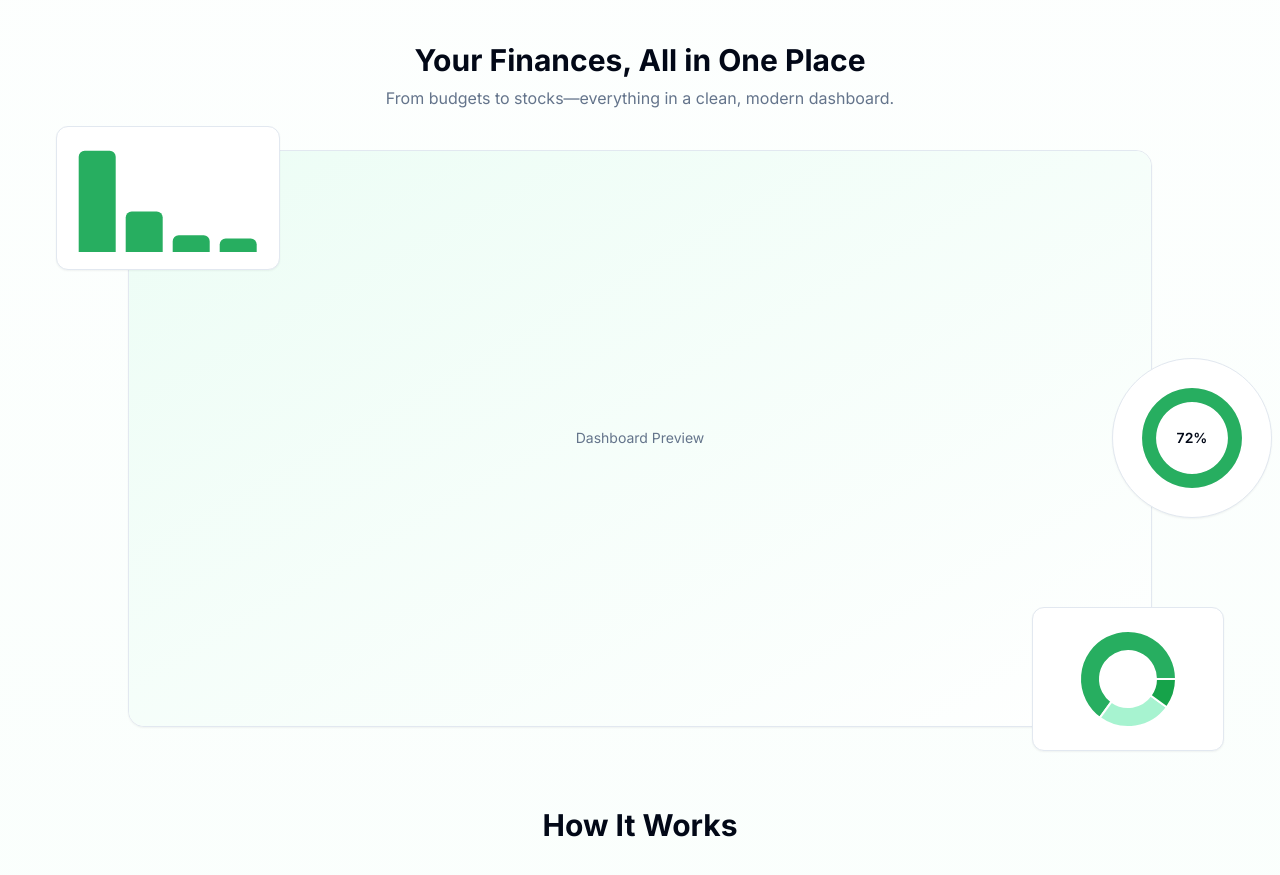
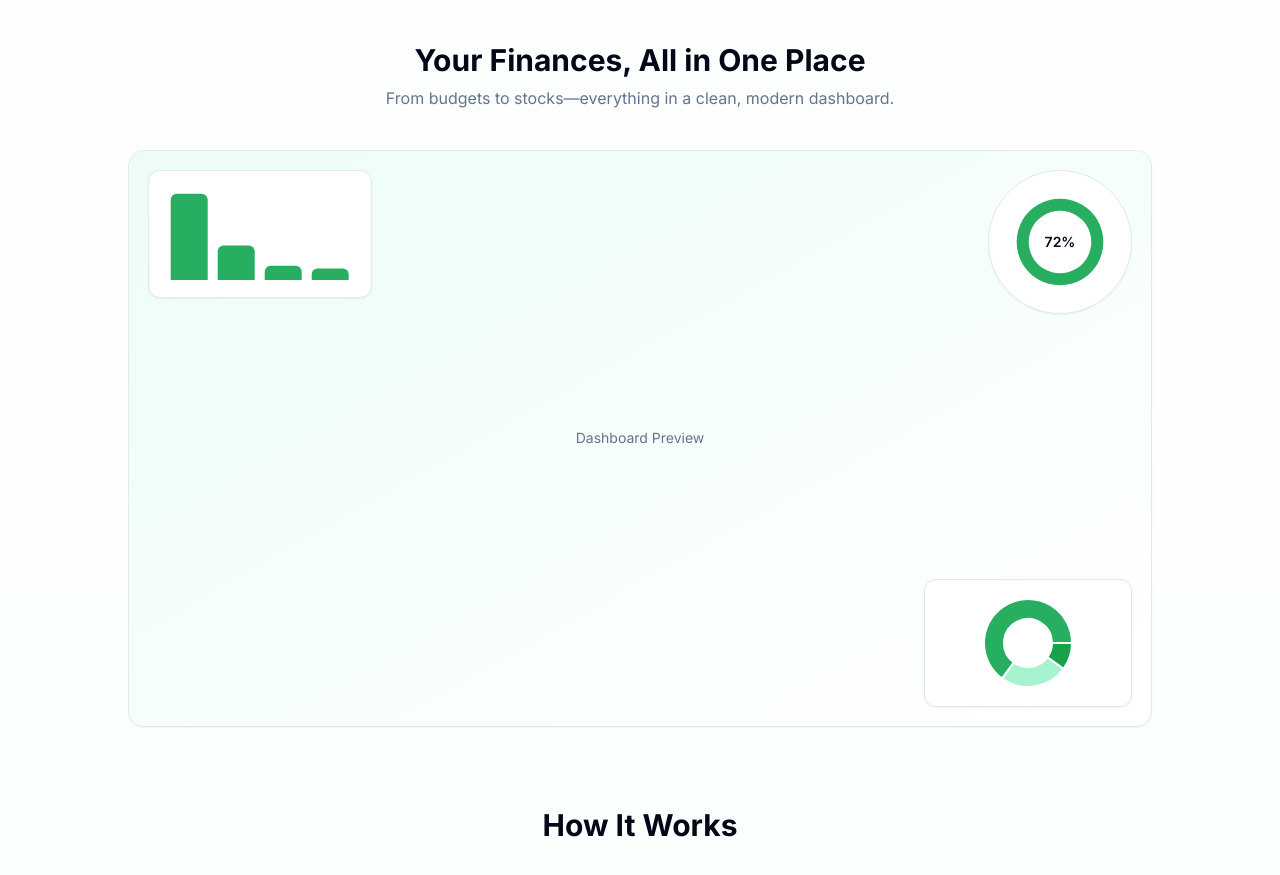
Before and after one commit to shashwat106/fintech, a React (Vite) app: page / in a window 1280 px wide. Shown: the part 940-1815 px from the top of the page. Built offline with nearby package versions, Linux system fonts and the light colour scheme.

Commit message:
Align floating charts within dashboard preview
cgen-755334934b3a44f992665376a6cf09fa

```diff
--- a/client/pages/Index.tsx
+++ b/client/pages/Index.tsx
@@ -90,15 +90,15 @@ export default function Index() {
             From budgets to stocks—everything in a clean, modern dashboard.
           </p>
         </div>
-        <div className="relative mt-10">
-          <div className="mx-auto max-w-5xl rounded-2xl border bg-white shadow-sm overflow-hidden">
+        <div className="relative mt-10 mx-auto max-w-5xl">
+          <div className="w-full rounded-2xl border bg-white shadow-sm overflow-hidden">
             <div className="aspect-[16/9] w-full bg-gradient-to-br from-emerald-50 to-white grid place-items-center">
               <div className="text-sm text-muted-foreground">Dashboard Preview</div>
             </div>
           </div>
           {/* floating mini charts */}
-          <div className="pointer-events-none">
-            <div className="absolute -top-6 left-6 w-56 h-36 rounded-xl border bg-white shadow-sm p-3">
+          <div className="pointer-events-none absolute inset-0">
+            <div className="absolute top-5 left-5 w-44 h-28 md:w-56 md:h-32 rounded-xl border bg-white shadow-sm p-3 z-10">
               <ResponsiveContainer width="100%" height="100%">
                 <BarChart data={barData}>
                   <XAxis dataKey="name" hide />
@@ -108,10 +108,10 @@ export default function Index() {
                 </BarChart>
               </ResponsiveContainer>
             </div>
-            <div className="absolute -bottom-6 right-6 w-48 h-36 rounded-xl border bg-white shadow-sm p-3">
+            <div className="absolute bottom-5 right-5 w-40 h-28 md:w-52 md:h-32 rounded-xl border bg-white shadow-sm p-3 z-10">
               <ResponsiveContainer width="100%" height="100%">
                 <PieChart>
-                  <Pie data={pieData} dataKey="value" nameKey="name" innerRadius={28} outerRadius={48} stroke="#fff" strokeWidth={2}>
+                  <Pie data={pieData} dataKey="value" nameKey="name" innerRadius={24} outerRadius={44} stroke="#fff" strokeWidth={2}>
                     {pieData.map((p, i) => (
                       <Cell key={i} fill={p.color} />
                     ))}
@@ -120,13 +120,13 @@ export default function Index() {
                 </PieChart>
               </ResponsiveContainer>
             </div>
-            <div className="absolute top-1/2 -translate-y-1/2 -right-6 w-40 h-40 rounded-full border bg-white shadow-sm p-3">
+            <div className="absolute top-5 right-5 w-28 h-28 md:w-36 md:h-36 rounded-full border bg-white shadow-sm p-3 z-10">
               <ResponsiveContainer width="100%" height="100%">
                 <RadialBarChart innerRadius="70%" outerRadius="100%" data={radialData} startAngle={90} endAngle={-270}>
                   <RadialBar minAngle={15} background dataKey="value" cornerRadius={10} />
                 </RadialBarChart>
               </ResponsiveContainer>
-              <div className="absolute inset-0 grid place-items-center text-sm font-semibold">72%</div>
+              <div className="absolute inset-0 grid place-items-center text-xs md:text-sm font-semibold">72%</div>
             </div>
           </div>
         </div>
```
